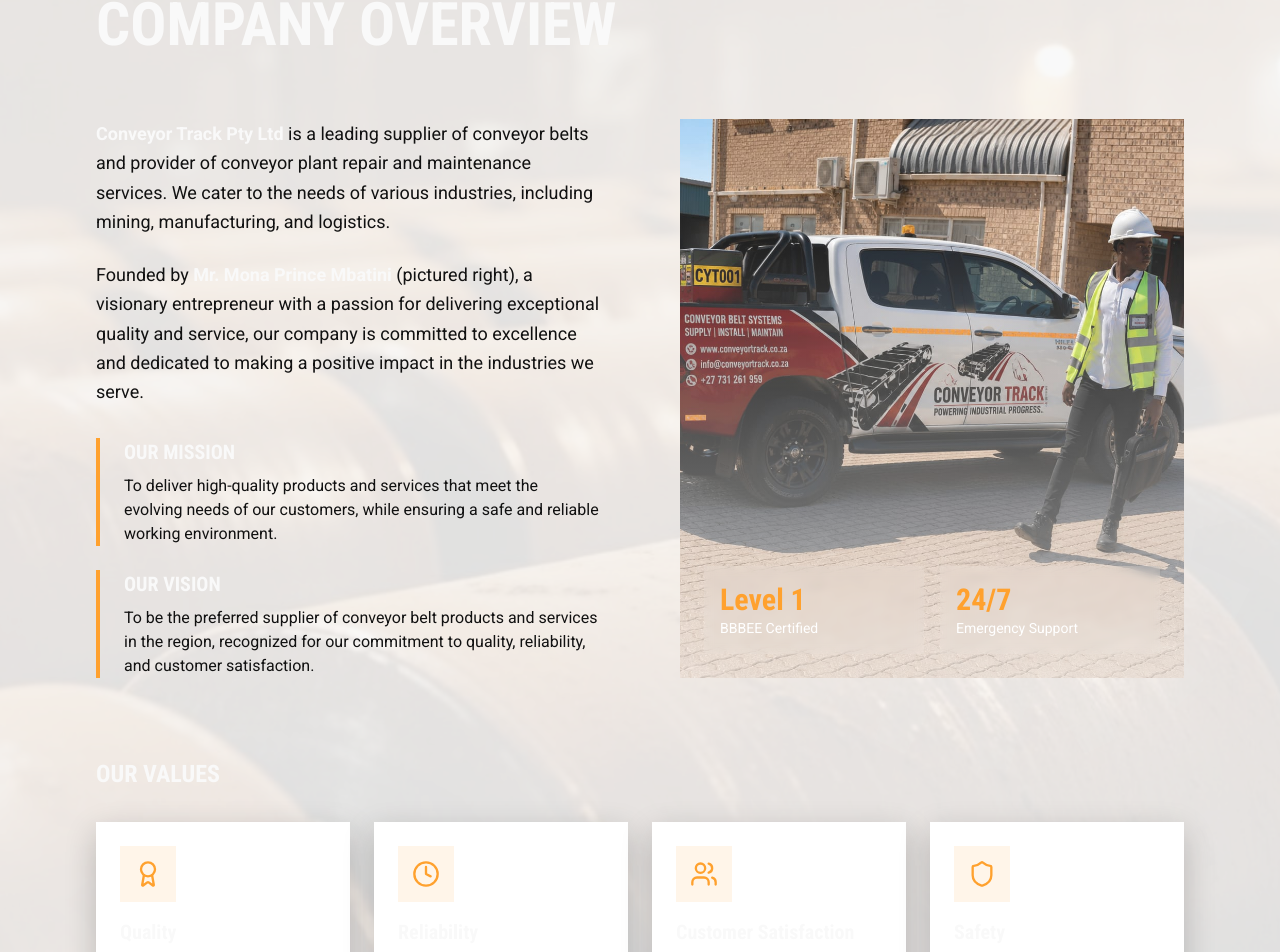
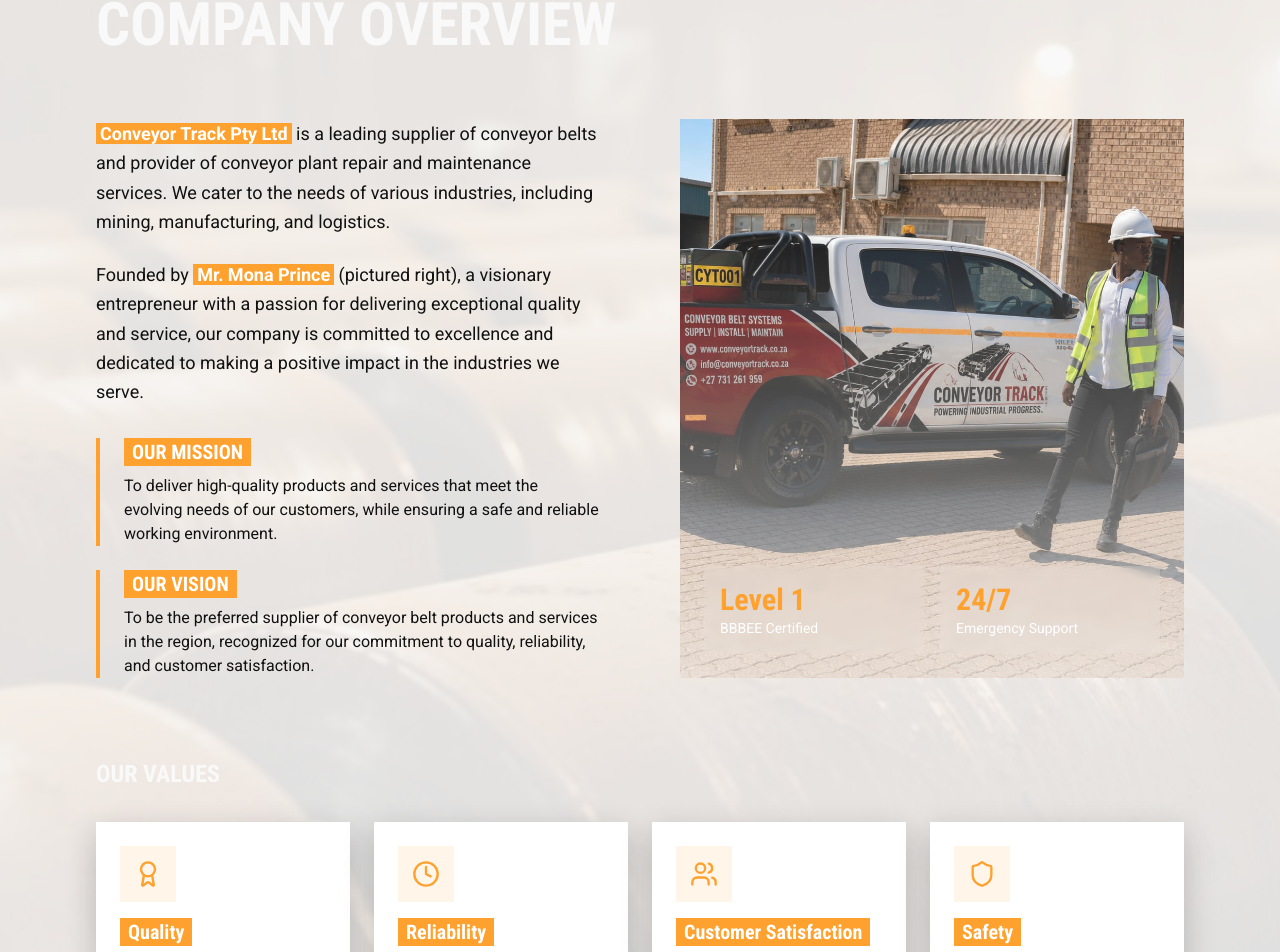
Before and after one commit to Tobi1ff/converyortrack, a React (Vite) app: page / in a window 1280 px wide. Shown: the part 977-1929 px from the top of the page. Built offline with nearby package versions, Linux system fonts and the light colour scheme.

Commit message:
style: apply highlights and update founder name on About page

```diff
--- a/src/sections/About.tsx
+++ b/src/sections/About.tsx
@@ -107,22 +107,22 @@ export function About() {
               style={{ transitionDelay: '0.2s' }}
             >
               <p className="text-lg text-brand-dark leading-relaxed mb-6">
-                <strong className="text-brand-concrete">Conveyor Track Pty Ltd</strong> is a leading supplier of conveyor belts and provider of conveyor plant repair and maintenance services. We cater to the needs of various industries, including mining, manufacturing, and logistics.
+                <strong className="bg-brand-orange text-white px-1">Conveyor Track Pty Ltd</strong> is a leading supplier of conveyor belts and provider of conveyor plant repair and maintenance services. We cater to the needs of various industries, including mining, manufacturing, and logistics.
               </p>
               <p className="text-lg text-brand-dark leading-relaxed mb-8">
-                Founded by <strong className="text-brand-concrete">Mr. Mona Prince Mbatini</strong> (pictured right), a visionary entrepreneur with a passion for delivering exceptional quality and service, our company is committed to excellence and dedicated to making a positive impact in the industries we serve.
+                Founded by <strong className="bg-brand-orange text-white px-1">Mr. Mona Prince</strong> (pictured right), a visionary entrepreneur with a passion for delivering exceptional quality and service, our company is committed to excellence and dedicated to making a positive impact in the industries we serve.
               </p>
 
               {/* Mission & Vision */}
               <div className="space-y-6">
                 <div className="border-l-4 border-brand-orange pl-6">
-                  <h3 className="font-condensed text-xl font-bold text-brand-concrete mb-2">OUR MISSION</h3>
+                  <h3 className="font-condensed text-xl font-bold bg-brand-orange text-white inline-block px-2 mb-2">OUR MISSION</h3>
                   <p className="text-brand-dark">
                     To deliver high-quality products and services that meet the evolving needs of our customers, while ensuring a safe and reliable working environment.
                   </p>
                 </div>
                 <div className="border-l-4 border-brand-orange pl-6">
-                  <h3 className="font-condensed text-xl font-bold text-brand-concrete mb-2">OUR VISION</h3>
+                  <h3 className="font-condensed text-xl font-bold bg-brand-orange text-white inline-block px-2 mb-2">OUR VISION</h3>
                   <p className="text-brand-dark">
                     To be the preferred supplier of conveyor belt products and services in the region, recognized for our commitment to quality, reliability, and customer satisfaction.
                   </p>
@@ -184,7 +184,7 @@ export function About() {
                   <div className="w-14 h-14 bg-brand-orange/10 flex items-center justify-center mb-4">
                     <value.icon className="h-7 w-7 text-brand-orange icon-flip" />
                   </div>
-                  <h4 className="font-condensed text-xl font-bold text-brand-concrete mb-2">
+                  <h4 className="font-condensed text-xl font-bold bg-brand-orange text-white inline-block px-2 mb-2">
                     {value.title}
                   </h4>
                   <p className="text-brand-dark text-sm leading-relaxed">
```
